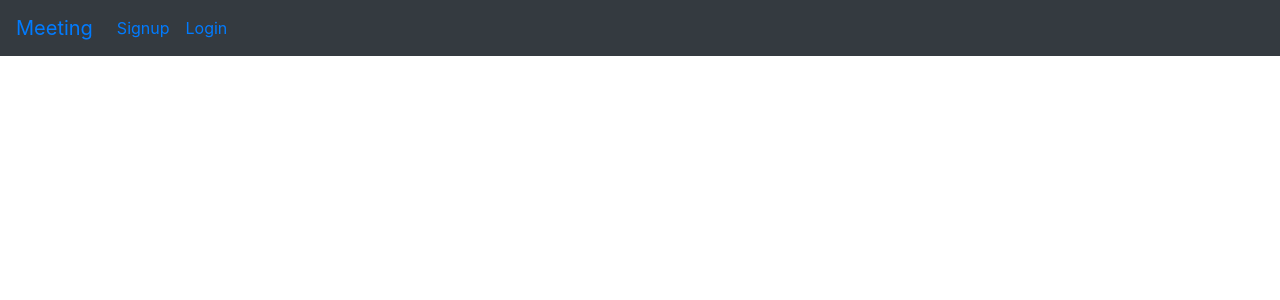
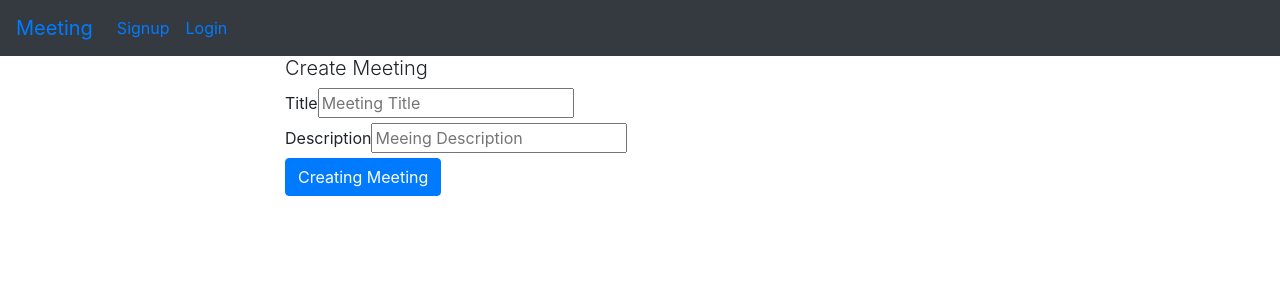
Before and after one commit to mubarak23/meet, a React (Create React App) app: page /create_meeting in a window 1280 px wide. Shown: the top 300 px of the page. Built offline with nearby package versions, Linux system fonts and the light colour scheme.

Commit message:
ft(create): form field for creating meeting[progress]

```diff
--- a/src/Component/CreateMeeting.js
+++ b/src/Component/CreateMeeting.js
@@ -1,14 +1,40 @@
-import React, { Component } from 'react';
+import React, { Component } from "react";
 
 class CreatMeeting extends Component {
-
-    render() {
-        return (
+  render() {
+    return (
+      <div className="container">
+        <div className="col-10 offset-2">
+          <h3 className="lead">Create Meeting</h3>
+          <form className="form-group">
             <div>
-
+              <label htmlFor="Title">Title</label>
+              <input
+                type="text"
+                name="title"
+                required
+                placeholder="Meeting Title"
+              />
             </div>
-        );
-    }
+            <div>
+              <label htmlFor="description">Description</label>
+              <input
+                type="text"
+                name="description"
+                required
+                placeholder="Meeing Description"
+              />
+            </div>
+            <input
+              type="submit"
+              className="btn btn-primary"
+              value="Creating Meeting"
+            />
+          </form>
+        </div>
+      </div>
+    );
+  }
 }
 
 export default CreatMeeting;
```
